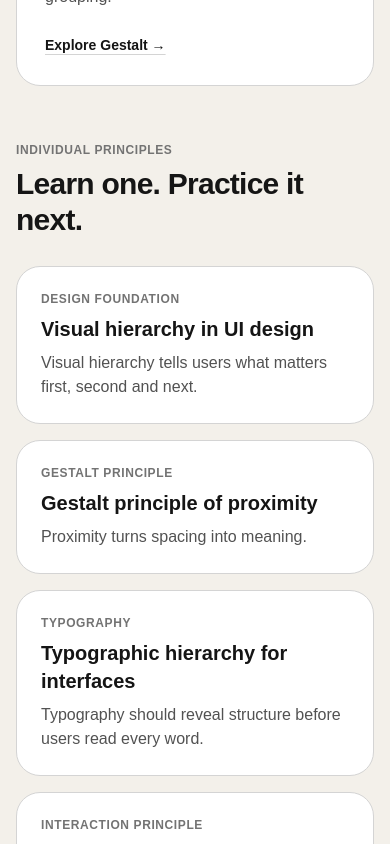
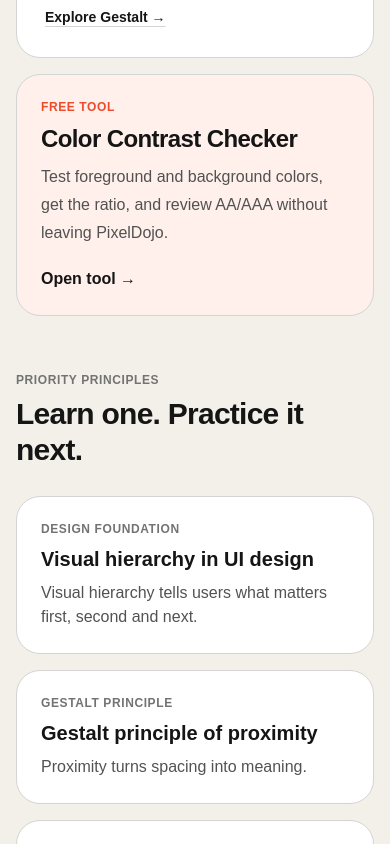
Before and after one commit to pablomrdz/pixeldojo, a Next.js app: page /en/ux in a window 390 px wide. Shown: the part 840-1684 px from the top of the page. Built offline with nearby package versions, Linux system fonts and the light colour scheme; no server answers.

Commit message:
feat: surface contrast tool from UX library

```diff
--- a/app/[locale]/ux/page.tsx
+++ b/app/[locale]/ux/page.tsx
@@ -3,7 +3,7 @@ import Link from "next/link";
 import { notFound } from "next/navigation";
 import { SiteHeader } from "@/components/SiteHeader";
 import { SiteFooter } from "@/components/SiteFooter";
-import { principleHref, principles } from "@/data/learning";
+import { principles } from "@/data/learning";
 import { seoPrinciples } from "@/data/seo-principles";
 import type { Locale } from "@/lib/types";
 
@@ -21,8 +21,8 @@ export async function generateMetadata({
     title: locale === "es" ? "Principios UX y UI — PixelDojo" : "UX & UI principles — PixelDojo",
     description:
       locale === "es"
-        ? "Aprende principios de UX y UI con explicaciones breves, ejemplos visuales y práctica interactiva."
-        : "Learn UX and UI principles through short explanations, visual examples and interactive practice.",
+        ? "Aprende principios de UX y UI con explicaciones breves, ejemplos visuales, herramientas y práctica interactiva."
+        : "Learn UX and UI principles through short explanations, visual examples, tools and interactive practice.",
     alternates: {
       canonical: `/${locale}/ux`,
       languages: { en: "/en/ux", es: "/es/ux" },
@@ -30,16 +30,24 @@ export async function generateMetadata({
   };
 }
 
-export default async function UXIndex({
-  params,
-}: {
-  params: Promise<{ locale: string }>;
-}) {
+export default async function UXIndex({ params }: { params: Promise<{ locale: string }> }) {
   const { locale: rawLocale } = await params;
   if (rawLocale !== "en" && rawLocale !== "es") notFound();
   const locale = rawLocale as Locale;
 
-  const featured = allPrinciples.slice(0, 8);
+  const featuredKeys = [
+    "visual-hierarchy",
+    "gestalt-proximity",
+    "typographic-hierarchy",
+    "hicks-law",
+    "fitts-law",
+    "millers-law",
+    "jakobs-law",
+    "contrast-accessibility",
+  ];
+  const featured = featuredKeys
+    .map((key) => allPrinciples.find((item) => item.key === key))
+    .filter((item): item is (typeof allPrinciples)[number] => Boolean(item));
 
   return (
     <main className="shell py-7 md:py-10">
@@ -50,9 +58,7 @@ export default async function UXIndex({
           {locale === "es" ? "Biblioteca de principios" : "Principle library"}
         </p>
         <h1 className="mt-4 max-w-4xl text-4xl font-semibold tracking-[-0.05em] md:text-6xl">
-          {locale === "es"
-            ? "Entiende las reglas. Entrena el criterio."
-            : "Understand the rules. Train the judgment."}
+          {locale === "es" ? "Entiende las reglas. Entrena el criterio." : "Understand the rules. Train the judgment."}
         </h1>
         <p className="mt-5 max-w-2xl text-lg leading-8 text-neutral-600">
           {locale === "es"
@@ -61,16 +67,9 @@ export default async function UXIndex({
         </p>
 
         <div className="mt-10 grid gap-4 md:grid-cols-2">
-          <Link
-            href={`/${locale}/ux/laws`}
-            className="group rounded-3xl border border-neutral-300 bg-neutral-950 p-7 text-white transition hover:-translate-y-0.5"
-          >
-            <p className="text-xs font-semibold uppercase tracking-wider text-neutral-400">
-              {locale === "es" ? "Cluster" : "Cluster"}
-            </p>
-            <h2 className="mt-3 text-3xl font-semibold tracking-tight">
-              {locale === "es" ? "Leyes de UX" : "UX Laws"}
-            </h2>
+          <Link href={`/${locale}/ux/laws`} className="group rounded-3xl border border-neutral-300 bg-neutral-950 p-7 text-white transition hover:-translate-y-0.5">
+            <p className="text-xs font-semibold uppercase tracking-wider text-neutral-400">Cluster</p>
+            <h2 className="mt-3 text-3xl font-semibold tracking-tight">{locale === "es" ? "Leyes de UX" : "UX Laws"}</h2>
             <p className="mt-3 max-w-md leading-7 text-neutral-300">
               {locale === "es"
                 ? "Fitts, Hick, Miller, Jakob y los modelos que ayudan a razonar sobre interacción y decisiones."
@@ -81,20 +80,13 @@ export default async function UXIndex({
             </span>
           </Link>
 
-          <Link
-            href={`/${locale}/ux/gestalt`}
-            className="group rounded-3xl border border-neutral-300 bg-white p-7 transition hover:-translate-y-0.5 hover:border-neutral-500"
-          >
-            <p className="text-xs font-semibold uppercase tracking-wider text-neutral-500">
-              {locale === "es" ? "Percepción visual" : "Visual perception"}
-            </p>
-            <h2 className="mt-3 text-3xl font-semibold tracking-tight">
-              {locale === "es" ? "Leyes Gestalt" : "Gestalt principles"}
-            </h2>
+          <Link href={`/${locale}/ux/gestalt`} className="group rounded-3xl border border-neutral-300 bg-white p-7 transition hover:-translate-y-0.5 hover:border-neutral-500">
+            <p className="text-xs font-semibold uppercase tracking-wider text-neutral-500">{locale === "es" ? "Percepción visual" : "Visual perception"}</p>
+            <h2 className="mt-3 text-3xl font-semibold tracking-tight">{locale === "es" ? "Leyes Gestalt" : "Gestalt principles"}</h2>
             <p className="mt-3 max-w-md leading-7 text-neutral-600">
               {locale === "es"
-                ? "Proximidad, similitud, región común y otros principios que explican cómo agrupamos información visual."
-                : "Proximity, similarity, common region and other principles that explain visual grouping."}
+                ? "Proximidad, similitud, región común y cierre: cómo agrupamos información visual."
+                : "Proximity, similarity, common region and closure: how we group visual information."}
             </p>
             <span className="mt-6 inline-flex text-sm font-semibold underline decoration-neutral-300 underline-offset-4">
               {locale === "es" ? "Explorar Gestalt →" : "Explore Gestalt →"}
@@ -102,15 +94,33 @@ export default async function UXIndex({
           </Link>
         </div>
 
-        <div className="mt-14 flex items-end justify-between gap-4">
+        <Link
+          href={`/${locale}/tools/color-contrast-checker`}
+          className="mt-4 grid gap-5 rounded-3xl border border-neutral-300 bg-[var(--accent-soft)] p-6 transition hover:-translate-y-0.5 hover:border-[var(--accent)] md:grid-cols-[1fr_auto] md:items-center md:p-7"
+        >
           <div>
-            <p className="text-xs font-semibold uppercase tracking-wider text-neutral-500">
-              {locale === "es" ? "Principios individuales" : "Individual principles"}
+            <p className="text-xs font-semibold uppercase tracking-wider dojo-accent-text">
+              {locale === "es" ? "Herramienta gratuita" : "Free tool"}
             </p>
-            <h2 className="mt-2 text-3xl font-semibold tracking-tight">
-              {locale === "es" ? "Aprende uno. Practícalo después." : "Learn one. Practice it next."}
+            <h2 className="mt-2 text-2xl font-semibold tracking-tight">
+              {locale === "es" ? "Comprobador de contraste de color" : "Color Contrast Checker"}
             </h2>
+            <p className="mt-2 max-w-2xl leading-7 text-neutral-600">
+              {locale === "es"
+                ? "Prueba combinaciones de texto y fondo, obtén el ratio y revisa AA/AAA sin salir de PixelDojo."
+                : "Test foreground and background colors, get the ratio, and review AA/AAA without leaving PixelDojo."}
+            </p>
           </div>
+          <span className="font-semibold">{locale === "es" ? "Abrir herramienta →" : "Open tool →"}</span>
+        </Link>
+
+        <div className="mt-14">
+          <p className="text-xs font-semibold uppercase tracking-wider text-neutral-500">
+            {locale === "es" ? "Principios prioritarios" : "Priority principles"}
+          </p>
+          <h2 className="mt-2 text-3xl font-semibold tracking-tight">
+            {locale === "es" ? "Aprende uno. Practícalo después." : "Learn one. Practice it next."}
+          </h2>
         </div>
 
         <div className="mt-7 grid gap-4 md:grid-cols-2">
@@ -120,9 +130,7 @@ export default async function UXIndex({
               href={`/${locale}/ux/${item.slug[locale]}`}
               className="rounded-3xl border border-neutral-300 bg-white p-6 transition hover:-translate-y-0.5 hover:border-neutral-500"
             >
-              <p className="text-xs font-semibold uppercase tracking-wider text-neutral-500">
-                {item.eyebrow[locale]}
-              </p>
+              <p className="text-xs font-semibold uppercase tracking-wider text-neutral-500">{item.eyebrow[locale]}</p>
               <h3 className="mt-2 text-xl font-semibold">{item.title[locale]}</h3>
               <p className="mt-2 leading-6 text-neutral-600">{item.short[locale]}</p>
             </Link>
@@ -133,13 +141,10 @@ export default async function UXIndex({
           <div>
             <p className="text-xs font-semibold uppercase tracking-wider text-neutral-500">PixelDojo</p>
             <h2 className="mt-2 text-2xl font-semibold">
-              {locale === "es" ? "¿Ya entendiste el principio? Ahora detectalo en una interfaz." : "Understand the principle? Now spot it in an interface."}
+              {locale === "es" ? "¿Ya entendiste el principio? Ahora detéctalo en una interfaz." : "Understand the principle? Now spot it in an interface."}
             </h2>
           </div>
-          <Link
-            href={`/${locale}/play`}
-            className="brand-cta mt-5 inline-flex shrink-0 rounded-xl px-5 py-3 font-semibold md:mt-0"
-          >
+          <Link href={`/${locale}/play`} className="brand-cta mt-5 inline-flex shrink-0 rounded-xl px-5 py-3 font-semibold md:mt-0">
             {locale === "es" ? "Entrenar" : "Train"}
           </Link>
         </div>
```
